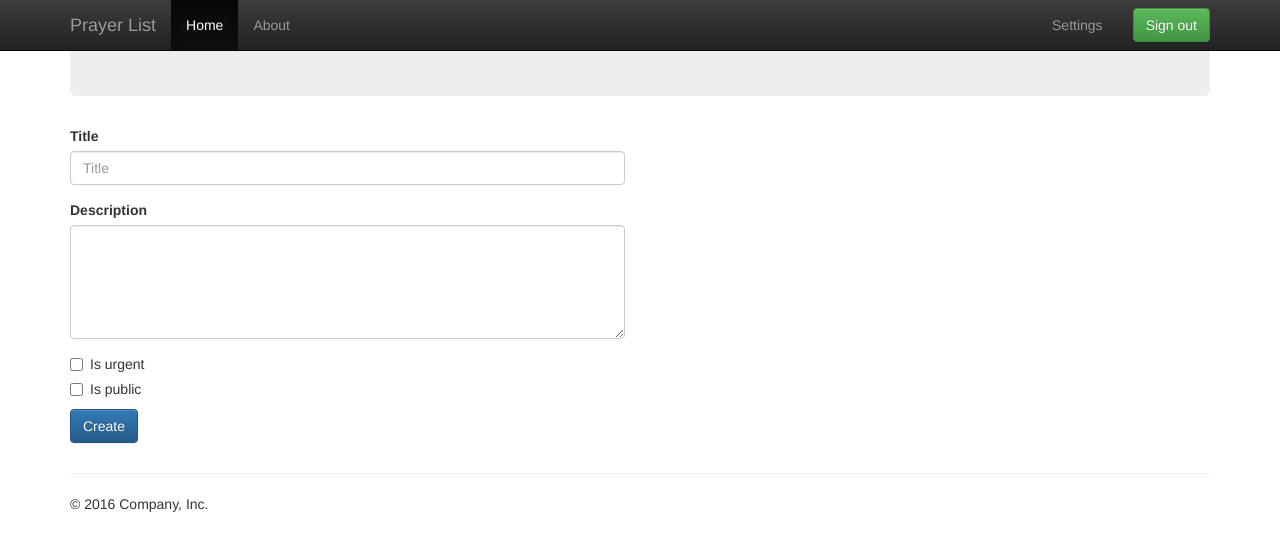
After one commit to die2live/prayerlist, a Django app: page /prayer/create/ in a window 1280 px wide. The commit adds this page. Shown: the top 551 px of the page. Run offline with Django 3.2, Linux system fonts and the light colour scheme; the visitor is signed in with stand-in values (Sample User, id 1); some libraries are stand-ins or nearby versions.

Commit message:
Add functionality

```diff
--- /dev/null
+++ b/src/prayerlistapp/forms.py
@@ -0,0 +1,9 @@
+from django import forms
+from django.forms import ModelForm
+
+from .models import PrayerRequest
+
+class EditPrayerRequestForm(ModelForm):
+    class Meta:
+        model = PrayerRequest
+        fields = ['title', 'description', 'is_urgent', 'is_public']
--- a/src/prayerlistapp/models.py
+++ b/src/prayerlistapp/models.py
@@ -2,8 +2,8 @@ from django.db import models
 
 class PrayerRequest(models.Model):
 	id = models.BigAutoField(primary_key=True)
-	title = models.CharField(max_length=255)
-	description = models.TextField(null=True)
+	title = models.CharField(max_length=255, null=False, blank=False)
+	description = models.TextField(null=True, blank=True)
 	created_date = models.DateTimeField(auto_now_add=True, editable=False)
 	deleted_date = models.DateTimeField(null=True)
 	is_urgent = models.BooleanField(default=False)
--- /dev/null
+++ b/src/prayerlistapp/templates/create.html
@@ -0,0 +1,43 @@
+{% extends 'layout.html' %}
+
+{% block content %}
+
+
+    <!-- Example row of columns -->
+      <div class="row">
+        <div class="col-md-6">
+          <form action="/prayer/create/" method="POST">
+            {% csrf_token %}
+            {{ form.non_field_errors}}
+            <div class="form-group">
+              <label for="{{ form.title.id_for_label }}">{{ form.title.label }}</label>
+              <input type="text" class="form-control" id="{{ form.title.id_for_label }}" name="{{ form.title.html_name }}" placeholder="{{ form.title.label }}">
+              {{ form.title.errors }}
+            </div>
+            <div class="form-group">
+              <label for="{{ form.description.id_for_label }}">{{ form.description.label }}</label>
+              <textarea class="form-control" rows="5" id="{{ form.description.id_for_label }}" name="{{ form.description.html_name }}"></textarea>
+              {{ form.description.errors }}
+            </div>
+            <div class="checkbox">
+              <label>
+                <input type="checkbox" id="{{ form.is_urgent.id_for_label }}" name="{{ form.is_urgent.html_name }}">
+                {{ form.is_urgent.label }}
+              </label>
+            </div>
+            <div class="checkbox">
+              <label>
+                <input type="checkbox" id="{{ form.is_public.id_for_label }}" name="{{ form.is_public.html_name }}">
+                {{ form.is_public.label }}
+              </label>
+            </div>
+            <p><input type="submit" value="Create" class="btn btn-primary"/></p>
+          </form>
+        </div>
+      </div>
+
+
+
+
+
+{% endblock %}
--- a/src/prayerlistapp/templates/index.html
+++ b/src/prayerlistapp/templates/index.html
@@ -1,8 +1,6 @@
 {% extends 'layout.html' %}
 
 {% block content %}
-
-
   <!-- Example row of columns -->
   <div class="row">
     <div class="col-md-12">
@@ -12,7 +10,7 @@
           <li>{{ pr.title }}</li>
         {% endfor %}
       </ul>
-		  <p><a class="btn btn-default" href="#" role="button">View details &raquo;</a></p>
+      <p><a class="btn btn-primary" href="/prayer/create/" role="button">Add RP &raquo;</a></p>
     </div>
   </div>
 
--- a/src/prayerlistapp/urls.py
+++ b/src/prayerlistapp/urls.py
@@ -4,6 +4,7 @@ from . import views
 
 urlpatterns = [
     url(r'^$', views.index, name='index'),
+    url(r'^create/$', views.create, name='create'),
     url(r'^settings/$', views.settings, name='settings'),
     url(r'^settings/password/$', views.password, name='password'),
 ]
--- a/src/prayerlistapp/views.py
+++ b/src/prayerlistapp/views.py
@@ -8,6 +8,7 @@ from django.http import HttpResponse
 import datetime
 
 from . import models
+from . import forms
 from social.apps.django_app.default.models import UserSocialAuth
 
 @login_required
@@ -20,6 +21,19 @@ def index(request):
 			'prayer_requests': prs,
 		}
 	)
+
+@login_required
+def create(request):
+    if request.method == 'GET':
+        form = forms.EditPrayerRequestForm()
+        return render(request, 'create.html', {'form': form})
+    elif request.method == 'POST':
+        form = forms.EditPrayerRequestForm(request.POST)
+        if form.is_valid():
+            pr = form.save()
+            return redirect('index')
+        else:
+            return render(request, 'create.html', {'form': form})
 
 @login_required
 def settings(request):
@@ -68,9 +82,3 @@ def password(request):
     else:
         form = PasswordForm(request.user)
     return render(request, 'core/password.html', {'form': form})
-
-def current_datetime(request):
-	now = datetime.datetime.now()
-	t = Template('<html><body>It is now {{ current_date }}. </body></html>')
-	html = t.render(Context({'current_date' : now}))
-	return HttpResponse(html)
```
Lines whose indentation alone changed are shown as unchanged.
